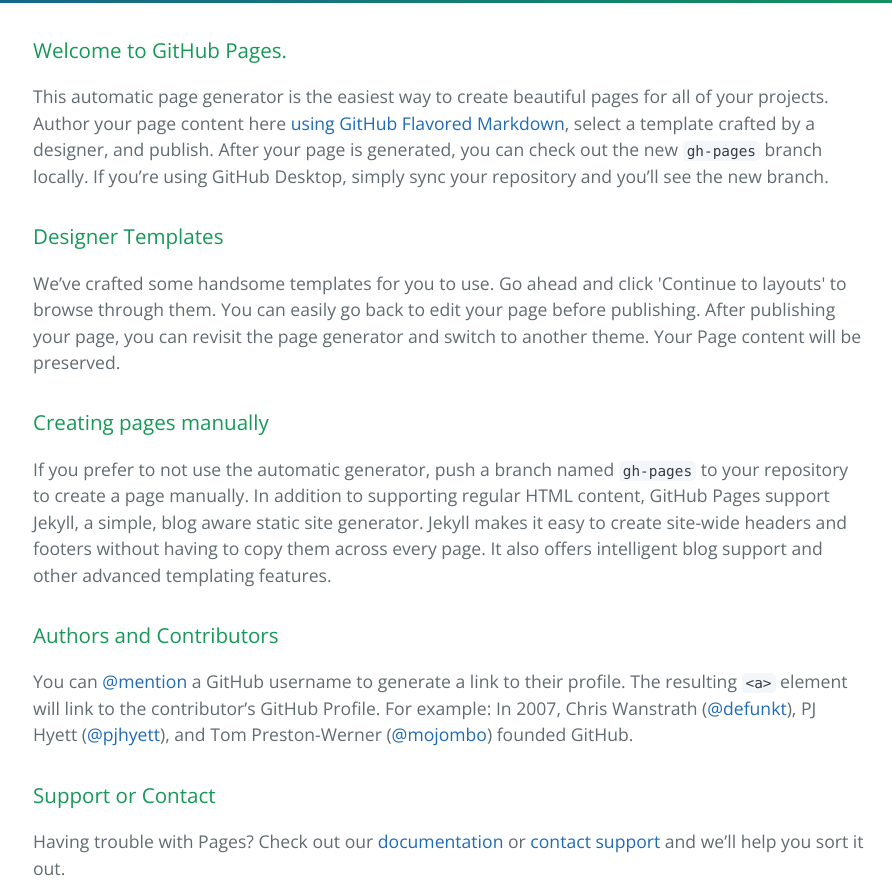
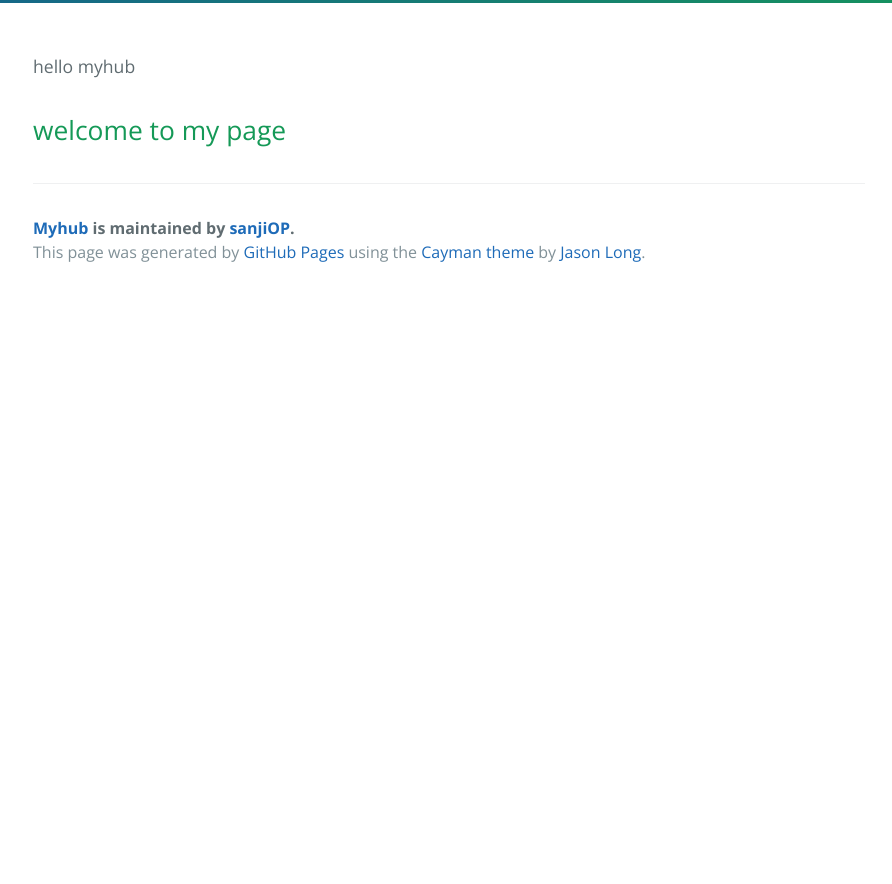
Before and after one commit to sanjiOP/myhub, a plain HTML site: page index.html in a window 1280 px wide. Shown: the part 333-1217 px from the top of the page, without its empty margins (191-1083 px from the left). After the commit the page ends 800 px from the top, so only its background shows below. Drawn offline with nearby package versions, Linux system fonts and the light colour scheme.

Commit message:
Create gh-pages branch via GitHub

```diff
--- a/index.html
+++ b/index.html
@@ -19,30 +19,17 @@
     </section>
 
     <section class="main-content">
-      <h3>
-<a id="welcome-to-github-pages" class="anchor" href="#welcome-to-github-pages" aria-hidden="true"><span class="octicon octicon-link"></span></a>Welcome to GitHub Pages.</h3>
+      <p>
+</p>
+hello myhub
 
-<p>This automatic page generator is the easiest way to create beautiful pages for all of your projects. Author your page content here <a href="https://guides.github.com/features/mastering-markdown/">using GitHub Flavored Markdown</a>, select a template crafted by a designer, and publish. After your page is generated, you can check out the new <code>gh-pages</code> branch locally. If you’re using GitHub Desktop, simply sync your repository and you’ll see the new branch.</p>
 
-<h3>
-<a id="designer-templates" class="anchor" href="#designer-templates" aria-hidden="true"><span class="octicon octicon-link"></span></a>Designer Templates</h3>
 
-<p>We’ve crafted some handsome templates for you to use. Go ahead and click 'Continue to layouts' to browse through them. You can easily go back to edit your page before publishing. After publishing your page, you can revisit the page generator and switch to another theme. Your Page content will be preserved.</p>
+<h2>
+<a id="welcome-to-my-page" class="anchor" href="#welcome-to-my-page" aria-hidden="true"><span class="octicon octicon-link"></span></a>welcome to my page</h2>
 
-<h3>
-<a id="creating-pages-manually" class="anchor" href="#creating-pages-manually" aria-hidden="true"><span class="octicon octicon-link"></span></a>Creating pages manually</h3>
-
-<p>If you prefer to not use the automatic generator, push a branch named <code>gh-pages</code> to your repository to create a page manually. In addition to supporting regular HTML content, GitHub Pages support Jekyll, a simple, blog aware static site generator. Jekyll makes it easy to create site-wide headers and footers without having to copy them across every page. It also offers intelligent blog support and other advanced templating features.</p>
-
-<h3>
-<a id="authors-and-contributors" class="anchor" href="#authors-and-contributors" aria-hidden="true"><span class="octicon octicon-link"></span></a>Authors and Contributors</h3>
-
-<p>You can <a href="https://github.com/blog/821" class="user-mention">@mention</a> a GitHub username to generate a link to their profile. The resulting <code>&lt;a&gt;</code> element will link to the contributor’s GitHub Profile. For example: In 2007, Chris Wanstrath (<a href="https://github.com/defunkt" class="user-mention">@defunkt</a>), PJ Hyett (<a href="https://github.com/pjhyett" class="user-mention">@pjhyett</a>), and Tom Preston-Werner (<a href="https://github.com/mojombo" class="user-mention">@mojombo</a>) founded GitHub.</p>
-
-<h3>
-<a id="support-or-contact" class="anchor" href="#support-or-contact" aria-hidden="true"><span class="octicon octicon-link"></span></a>Support or Contact</h3>
-
-<p>Having trouble with Pages? Check out our <a href="https://help.github.com/pages">documentation</a> or <a href="https://github.com/contact">contact support</a> and we’ll help you sort it out.</p>
+<p>
+</p>
 
       <footer class="site-footer">
         <span class="site-footer-owner"><a href="https://github.com/sanjiOP/myhub">Myhub</a> is maintained by <a href="https://github.com/sanjiOP">sanjiOP</a>.</span>
```
Also changed, not shown: params.json (+1 -1 lines).
